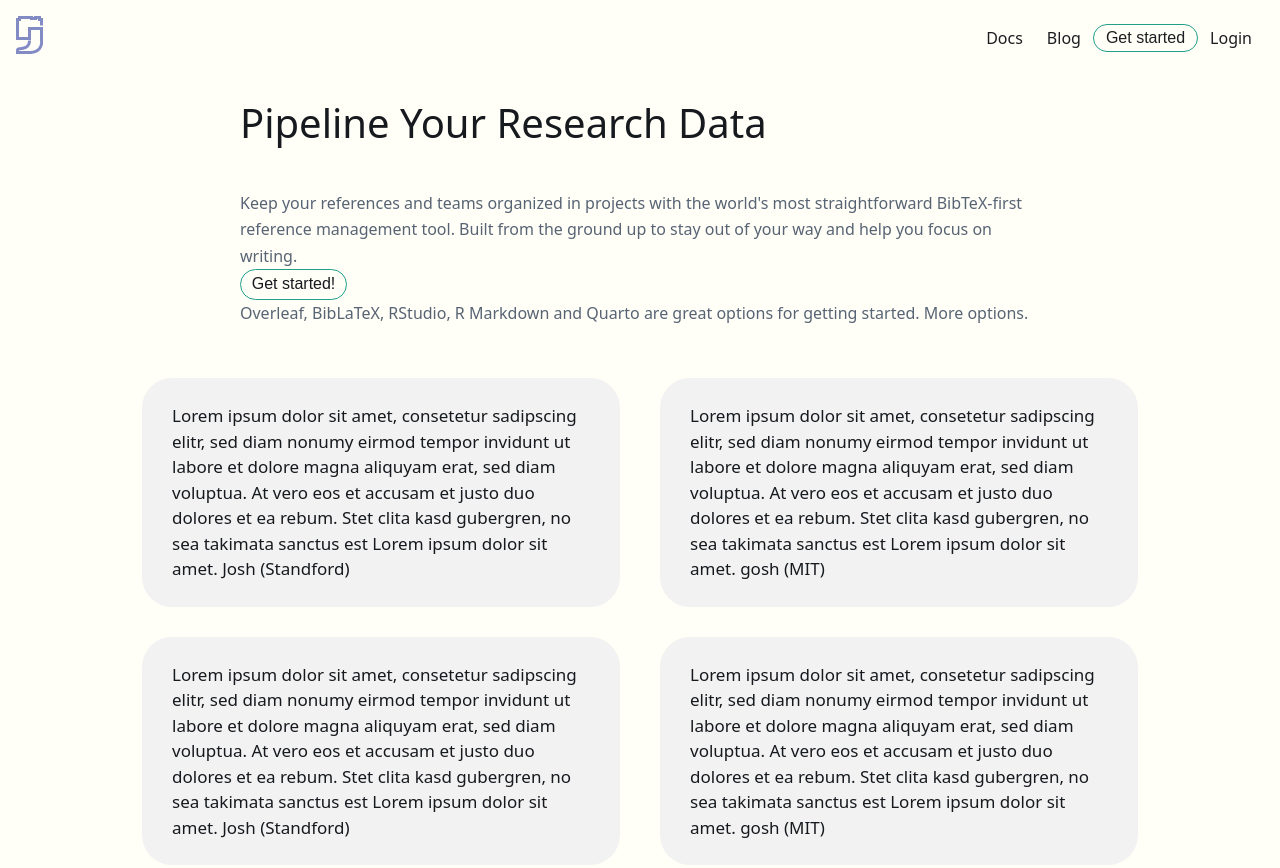
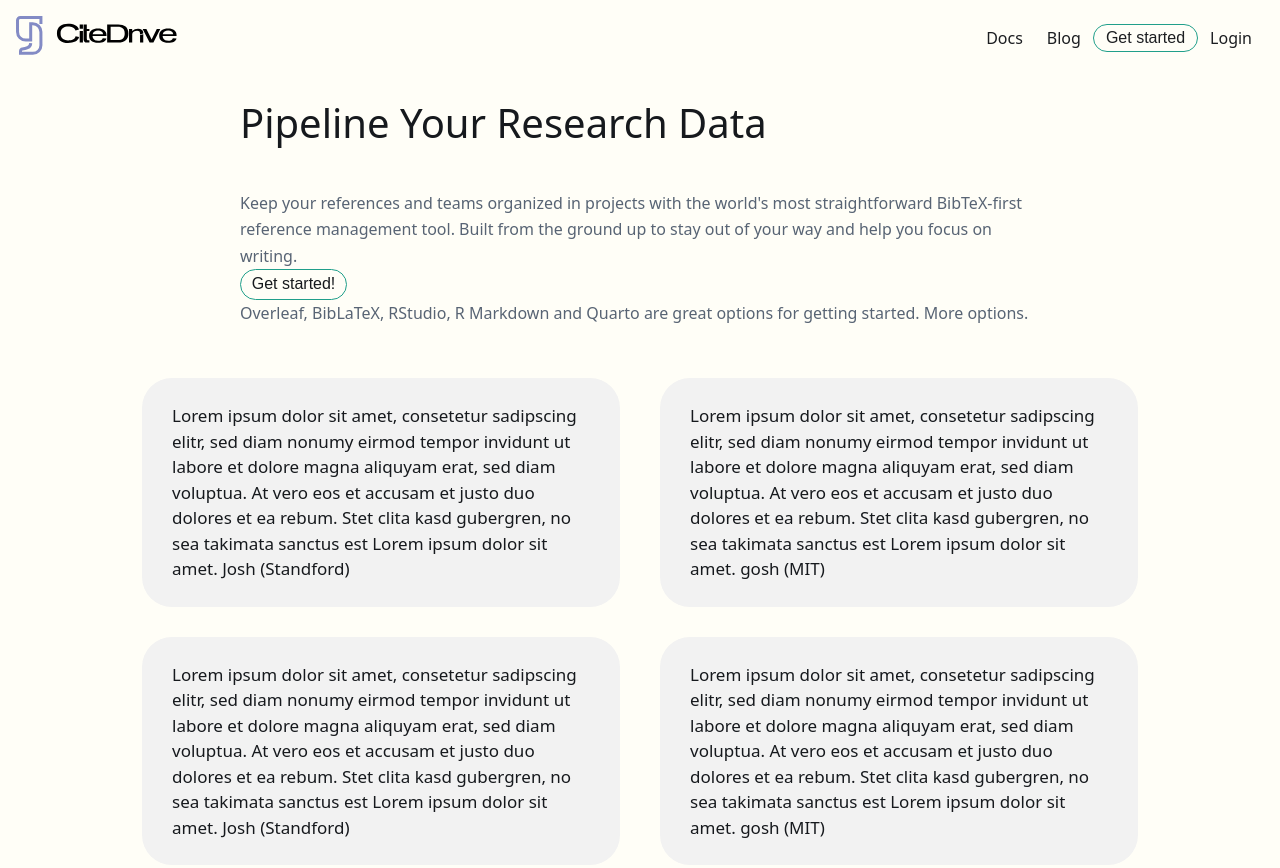
Before and after one commit to citedrive/astro-infrastructure, an Astro site: page / in a window 1280 px wide. Shown: the top 868 px of the page. Built offline with nearby package versions, Linux system fonts and the light colour scheme; Astro itself is replaced by a stand-in of ours.

Commit message:
Update Logo.astro

```diff
--- a/src/components/header/Logo.astro
+++ b/src/components/header/Logo.astro
@@ -5,6 +5,17 @@ type Props = {
 const { size } = Astro.props as Props;
 ---
 
-<svg xmlns="http://www.w3.org/2000/svg" width="27.153" height="38.067" viewBox="0 0 27.153 38.067">
-  <path id="Path_1166" data-name="Path 1166" d="M26.017,77.951v-6h-2v-2L20,70v1H16V70L4.017,69.951v2h-2V91h12V80.951h12v12S27.919,105,13.968,105L2,104.951l.008-2.04a1.82,1.82,0,0,1,1.884-1.8c3.374.093,10.125-.657,10.125-8.157" transform="translate(-0.494 -68.433)" fill="none" stroke="#838bc5" stroke-miterlimit="10" stroke-width="3"/>
+<svg xmlns="http://www.w3.org/2000/svg" width="160.596" height="38.824" viewBox="0 0 160.596 38.824">
+  <path id="Path_1143" data-name="Path 1143" d="M28.822,31.607a5.051,5.051,0,0,1-3.106,4.569,15.7,15.7,0,0,1-5.307,1.445,2,2,0,0,0-1.289.666,2.05,2.05,0,0,0-.515,1.361v2.176H30.951a8.086,8.086,0,0,0,8.088-8.088l-.012-6.68-.012-6.678a8.173,8.173,0,0,0-8.173-8.173H28.8V28.553H26.061l-.19.074H23.828a8.169,8.169,0,0,1-8.173-8.173l-.014-3.269-.012-6.678V8.812A2.812,2.812,0,0,1,18.44,6h20.6v6.553" transform="translate(-14.128 -4.5)" fill="none" stroke="#838bc5" stroke-miterlimit="10" stroke-width="3"/>
+  <g id="Group_1233" data-name="Group 1233" transform="translate(-238.249 -568.148)">
+    <path id="Path_1080" data-name="Path 1080" d="M301.345,589.265c-.967,4.025-5.352,5.937-11.042,5.937-6.14,0-11.109-3.014-11.109-9.288v-.63c0-6.274,4.97-9.288,11.109-9.288,5.532,0,9.985,1.844,10.93,5.78l-3.508.809c-.652-2.924-4.026-4-7.421-4s-7.467,1.754-7.467,6.432v1.259c0,4.588,4.071,6.342,7.467,6.342,3.486,0,6.971-1.169,7.534-4.16Z" transform="translate(0 0)"/>
+    <path id="Path_1081" data-name="Path 1081" d="M352.005,582.534v-4.306h3.261v4.306Zm3.238,2.257v11.361h-3.216V584.791Z" transform="translate(-50.071 -1.535)"/>
+    <path id="Path_1082" data-name="Path 1082" d="M548.55,609.283l-.029,8.207h-3.216v-7.357Z" transform="translate(-183 -22.891)"/>
+    <path id="Path_1083" data-name="Path 1083" d="M370.3,595.855c-.854.067-1.552.112-2.519.112a2.981,2.981,0,0,1-3.306-3.283v-14.84l3.216-.048v4.475H370.3v2.2h-2.609v7.466c0,1.417.562,1.732,1.282,1.732a12.655,12.655,0,0,0,1.327-.045Z" transform="translate(-58.648 -1.238)"/>
+    <path id="Path_1084" data-name="Path 1084" d="M391.027,605.25c-5.33,0-8.793-2.5-8.793-6.814v-.72c0-4.318,3.553-6.814,8.928-6.814,5.24,0,8.433,2.608,8.433,6.454v1.125h-13.92c.045,3.1,2.339,4.678,5.352,4.678,2.653,0,4.093-.832,4.857-2.609l3.643.247C398.876,603.293,396.492,605.25,391.027,605.25Zm-5.262-8.658h10.479c-.315-2.2-2.339-3.6-5.082-3.6S386.282,594.23,385.765,596.592Z" transform="translate(-70.859 -10.251)"/>
+    <path id="Path_1085" data-name="Path 1085" d="M439.982,577.868h11.109c6,0,10.12,2.631,10.12,9.018,0,6.229-3.711,9.018-10.053,9.018H439.982Zm3.486,15.607h7.174c4.61,0,6.9-2.361,6.9-6.634s-2.5-6.544-6.949-6.544h-7.129Z" transform="translate(-110.571 -1.287)"/>
+    <path id="Path_1086" data-name="Path 1086" d="M513.173,596.8v8.411h-3.216V591.631h3.171v2.136a8.388,8.388,0,0,1,6.027-2.361c2.7,0,4.992,1.192,4.992,3.711v1.169l-3.216.9v-1.1c0-1.867-1.169-2.519-2.924-2.519C516.119,593.565,513.33,594.734,513.173,596.8Z" transform="translate(-158.692 -10.597)"/>
+    <path id="Path_1087" data-name="Path 1087" d="M553.7,592.126h3.733l5.24,10.615,5.128-10.615h3.485l-6.836,13.583h-3.823Z" transform="translate(-188.771 -11.092)"/>
+    <path id="Path_1088" data-name="Path 1088" d="M615.506,605.25c-5.33,0-8.793-2.5-8.793-6.814v-.72c0-4.318,3.553-6.814,8.928-6.814,5.24,0,8.433,2.608,8.433,6.454v1.125H610.154c.045,3.1,2.339,4.678,5.352,4.678,2.654,0,4.093-.832,4.858-2.609l3.643.247C623.355,603.293,620.971,605.25,615.506,605.25Zm-5.262-8.658h10.48c-.315-2.2-2.339-3.6-5.082-3.6S610.761,594.23,610.244,596.592Z" transform="translate(-225.229 -10.251)"/>
+  </g>
 </svg>
```
